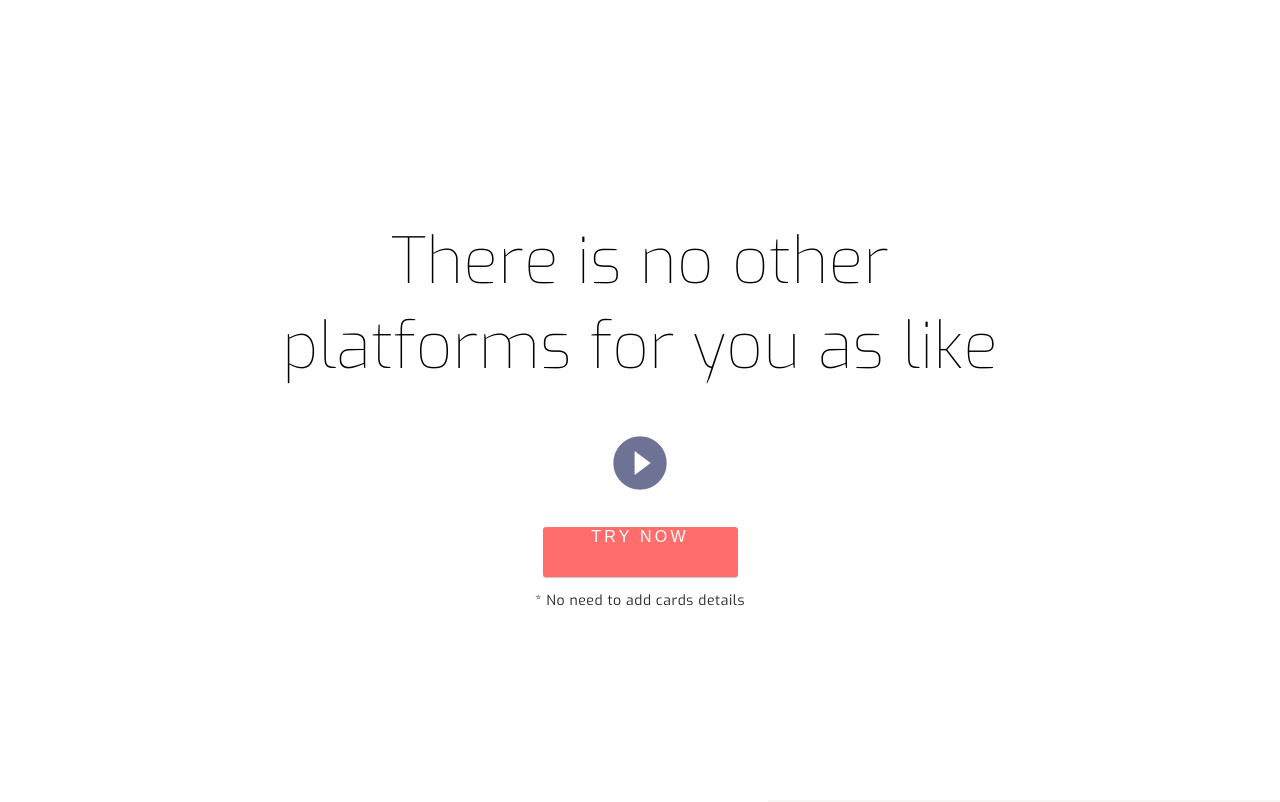
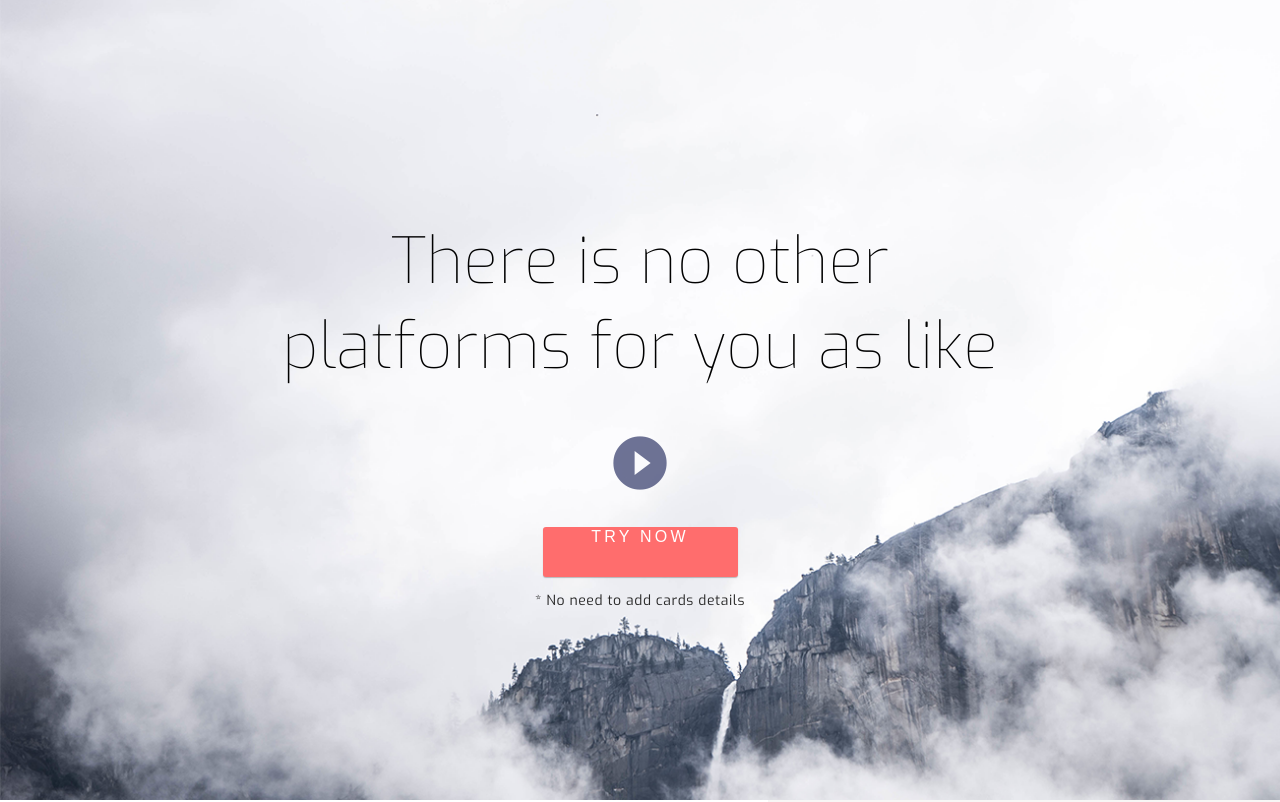
Before and after one commit to vozbrann/landing-page, a website: page docs/index.html in a window 1280 px wide. Shown: the top 802 px of the page. Drawn offline with nearby package versions, Linux system fonts and the light colour scheme; files that its build step writes are made by us from their sources.

Commit message:
Styles connection fix

```diff
--- a/docs/index.html
+++ b/docs/index.html
@@ -7,7 +7,7 @@
     <meta http-equiv="X-UA-Compatible" content="ie=edge">
     <title>Document</title>
     <link rel="stylesheet" href="material-icons/material-icons.css">
-    <link rel="stylesheet" href="../dist/style.css">
+    <link rel="stylesheet" href="style.css">
 </head>
 <body>
 <header class="header">
```
